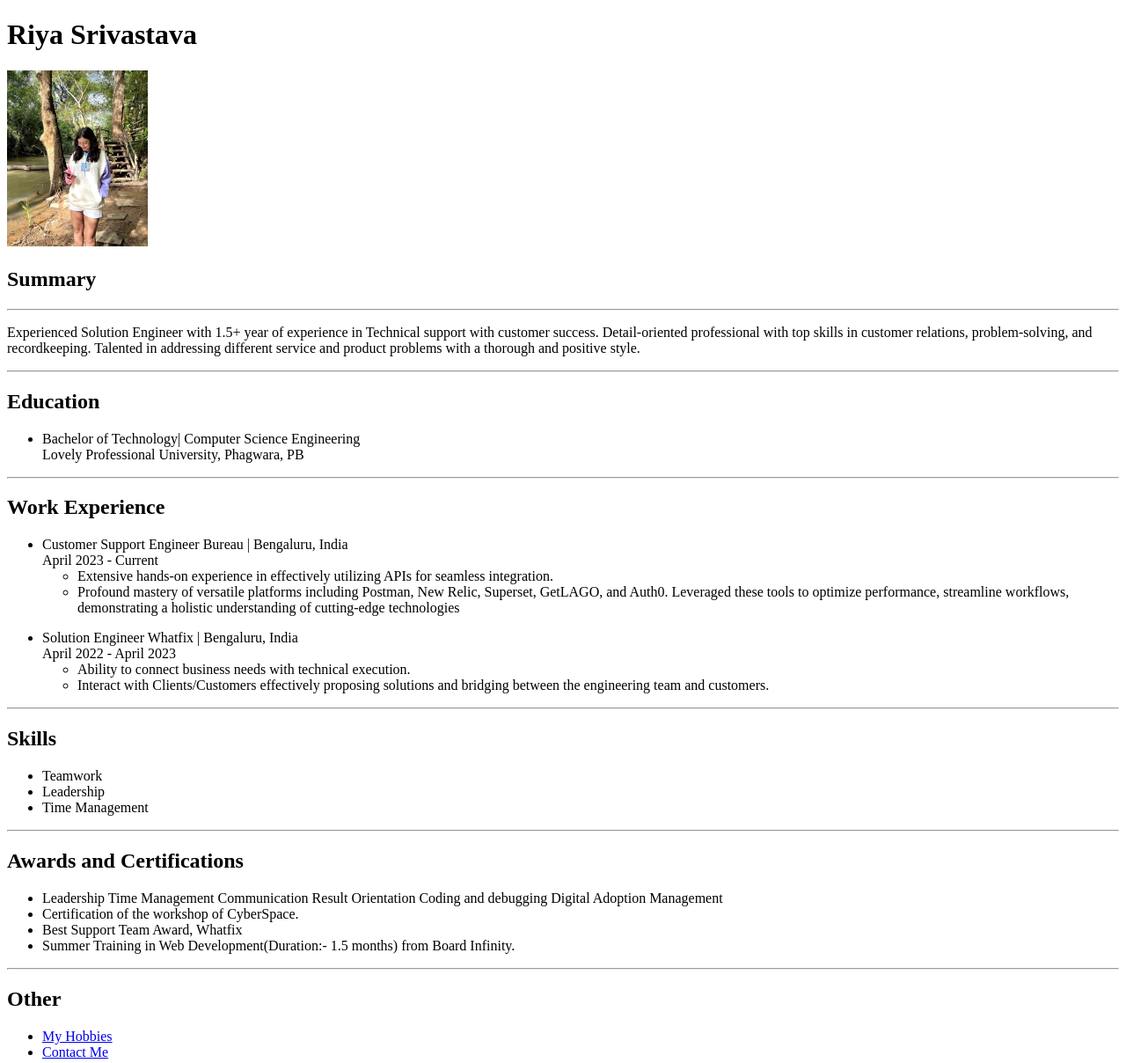
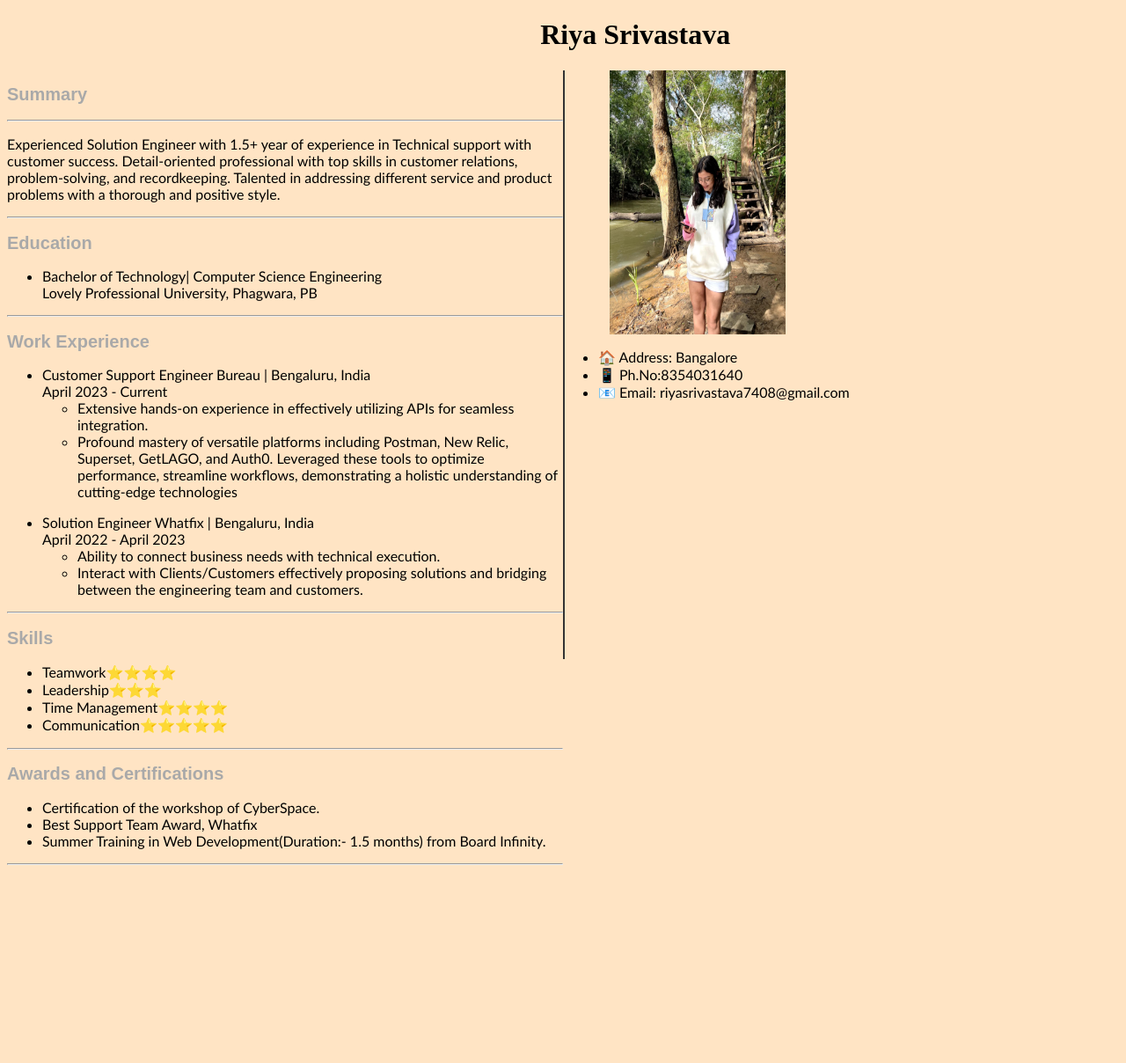
Before and after one commit to riya-srivastav/my-resume, a plain HTML site: page index.html in a window 1280 px wide. Shown: the whole page at 88% size. After the commit the page ends 991 px from the top, so only its background shows below. Drawn offline with Linux system fonts and the light colour scheme.

Commit message:
Success
Sucess

```diff
--- a/index.html
+++ b/index.html
@@ -4,9 +4,15 @@
     <meta charset="UTF-8">
     <meta name="viewport" content="width=device-width, initial-scale=1.0">
     <title>Resume</title>
+    <link rel="stylesheet" href="./style.css"/>
 </head>
 <h1>Riya Srivastava</h1>
+
 <img src="./WhatsApp Image 2023-08-23 at 5.04.34 PM.jpeg" height="200"/>
+<div class="vertical-line">
+
+</div>
+<div class="left-section">
 <h2>Summary</h2>
 <hr/>
 <p>
@@ -65,29 +71,25 @@
 <h2>Skills</h2>
 <ul>
     <li>
-        Teamwork
+        Teamwork⭐⭐⭐⭐
     </li>
     <li>
-        Leadership
+        Leadership⭐⭐⭐
     </li>
     <li>
-        Time Management
+        Time Management⭐⭐⭐⭐
+    </li>
+    <li>
+        Communication⭐⭐⭐⭐⭐
     </li>
 </ul>
 <hr/>
 <h2>Awards and Certifications</h2>
 <ul>
     <li>
-        Leadership
-Time Management
-Communication
-Result Orientation
-Coding and debugging
-Digital Adoption
-Management
-    </li>
-    <li>
         Certification of the workshop of CyberSpace.
+
+
     </li>
     <li>
         Best Support Team Award, Whatfix
@@ -98,15 +100,34 @@ Board Infinity.
     </li>
 </ul>
 <hr/>
-<h2>Other</h2>
+
+</div>
+<div class="right-section">
+
     <ul>
+        <li>
+            🏠 Address: Bangalore
+        </li>
+        <li>
+            📱 Ph.No:8354031640
+        </li>
+        <li>
+            📧 Email: riyasrivastava7408@gmail.com
+        </li>
+    </ul>
+
+
+    <!-- <ul>
         <li>
             <a href="./hobbes.html">My Hobbies</a>
         </li>
         <li>
             <a href="./contact.html">Contact Me</a>
         </li>
-</ul>
+    </ul>-->
+
+
+</div>
 <body>
 
 </body>
--- /dev/null
+++ b/style.css
@@ -0,0 +1,36 @@
+h1{
+    text-align: center;
+    padding-left: 13%;
+}
+*{
+    background-color:bisque;
+}
+img{
+     display:block;
+     float: right;
+     height:300px;
+     width: 200px;
+     padding-right: 30%;
+}
+h2{
+    font-family: sans-serif;
+    font-size: 20px;
+    color:darkgray;
+}
+.vertical-line{
+    border-left: 2px solid #333;
+    height: 83.6%;
+    position: absolute;
+    left: 50% ;
+}
+.left-section{
+    font-family: 'Gill Sans', 'Gill Sans MT', Calibri, 'Trebuchet MS', sans-serif;
+    float: left;
+    width: 50%;
+}
+.right-section{
+    font-family: 'Gill Sans', 'Gill Sans MT', Calibri, 'Trebuchet MS', sans-serif;
+    float: right;
+    width: 50%;
+}
+}
```
Lines whose indentation alone changed are shown as unchanged.
